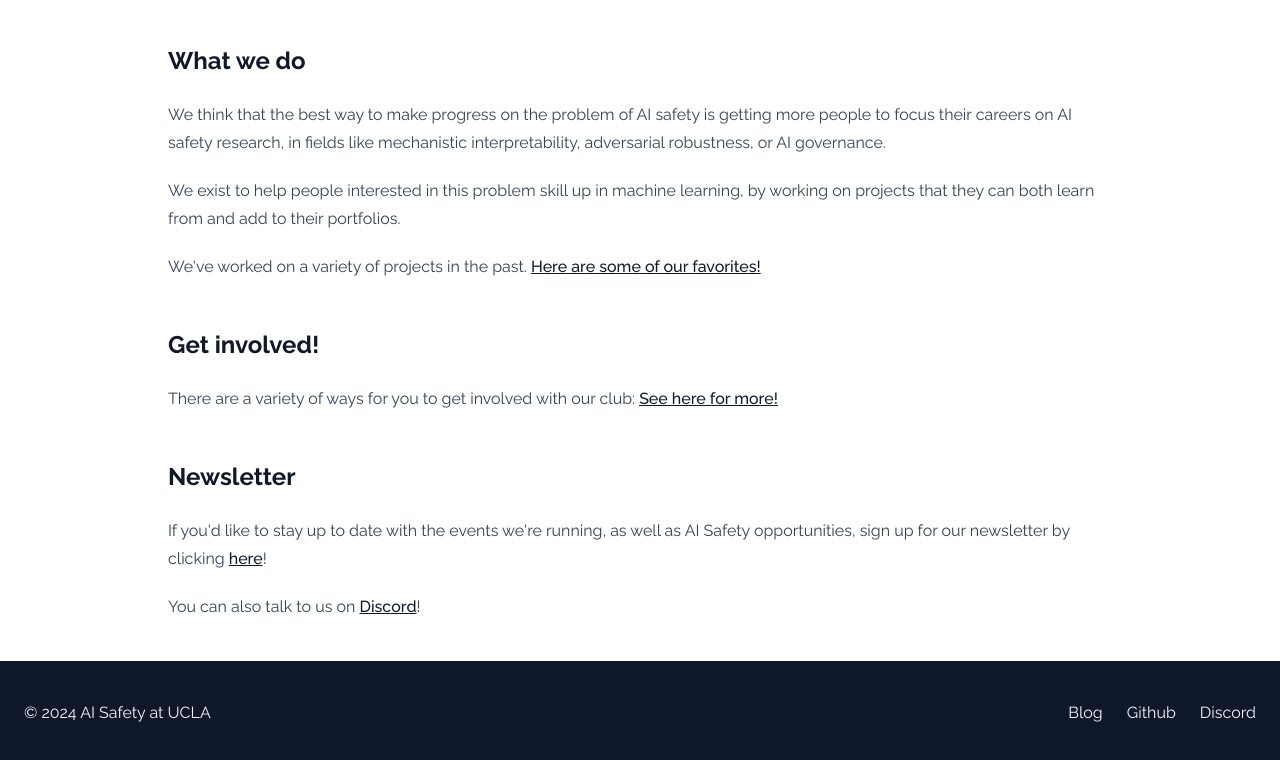
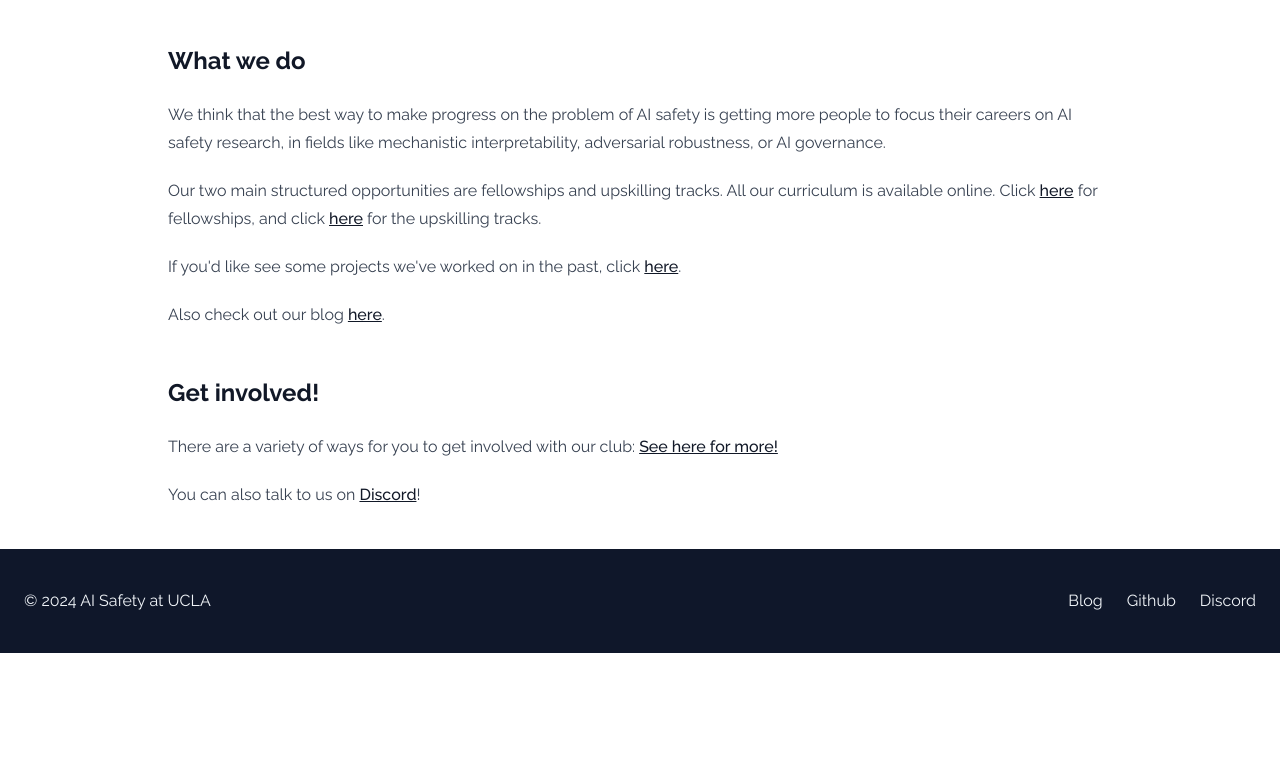
Before and after one commit to AIS-UCLA/website-astro, an Astro site: page / in a window 1280 px wide. Shown: the part 410-1170 px from the top of the page. After the commit the page ends 1063 px from the top, so only its background shows below. Built offline with nearby package versions, Linux system fonts and the light colour scheme; Astro itself is replaced by a stand-in of ours.

Commit message:
add links to main page

```diff
--- a/src/pages/index.mdx
+++ b/src/pages/index.mdx
@@ -27,20 +27,16 @@ We think that the best way to make progress on the problem of AI safety is
 getting more people to focus their careers on AI safety research, in fields
 like mechanistic interpretability, adversarial robustness, or AI governance.
 
-We exist to help people interested in this problem skill up in machine
-learning, by working on projects that they can both learn from and add to
-their portfolios.
+Our two main structured opportunities are fellowships and upskilling tracks. All our
+curriculum is available online. Click [here](/fellowships) for fellowships,
+and click [here](/upskilling-tracks) for the upskilling tracks.
 
-We've worked on a variety of projects in the past. [Here are some of our favorites!](/projects)
+If you'd like see some projects we've worked on in the past, click [here](/projects).
+
+Also check out our blog [here](//blog.aisafetyatucla.org/).
 
 ## Get involved!
 
 There are a variety of ways for you to get involved with our club: [See here for more!](/join)
 
-## Newsletter
-
-If you'd like to stay up to date with the events we're running, as well as AI
-Safety opportunities, sign up for our newsletter by clicking
-[here](//eepurl.com/h9dY9P)!
-
 You can also talk to us on [Discord](//discord.gg/37TzSyrwmf)!
```
